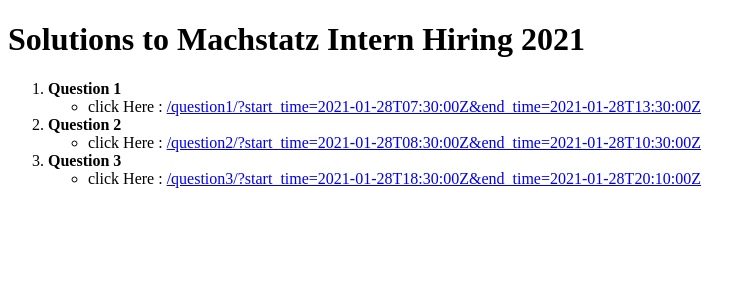
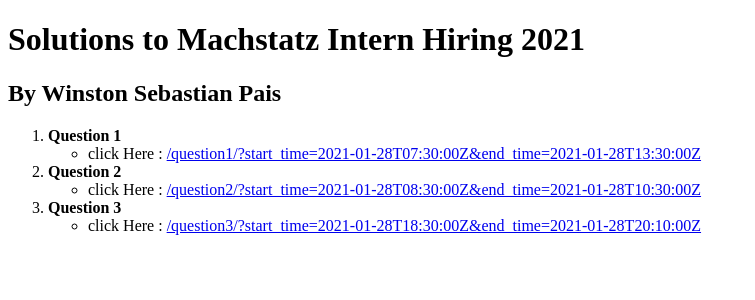
Before and after one commit to WinstonPais/Machstatz-Assignment, a Django app: page / in a window 1280 px wide. Shown: the top 300 px of the page, without its empty margins (0-755 px from the left). Run offline with Django 3.2, Linux system fonts and the light colour scheme.

Commit message:
Update index.html

```diff
--- a/template/index.html
+++ b/template/index.html
@@ -7,6 +7,7 @@
 </head>
 <body>
     <h1>Solutions to Machstatz Intern Hiring 2021</h1>
+    <h2>By Winston Sebastian Pais</h2>
     <ol>
         <li><strong>Question 1</strong></li>
         <ul>
```
